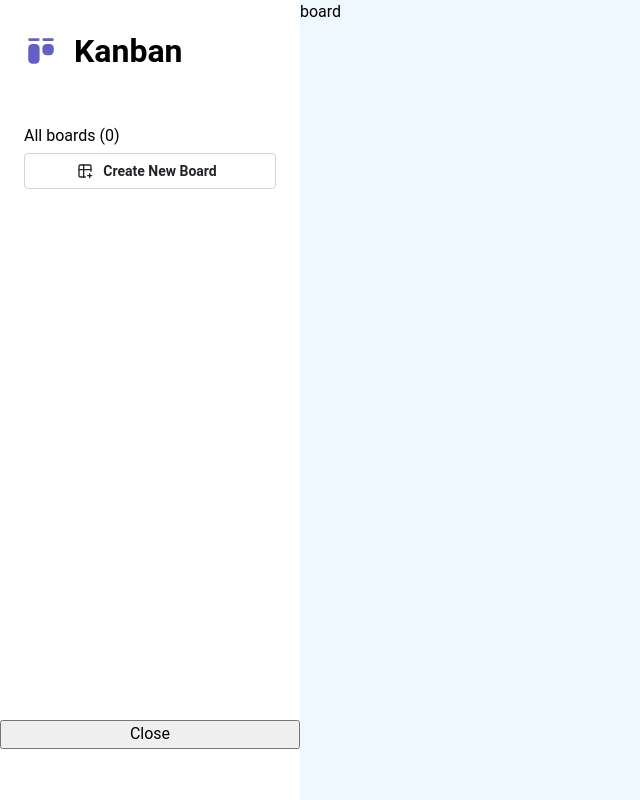
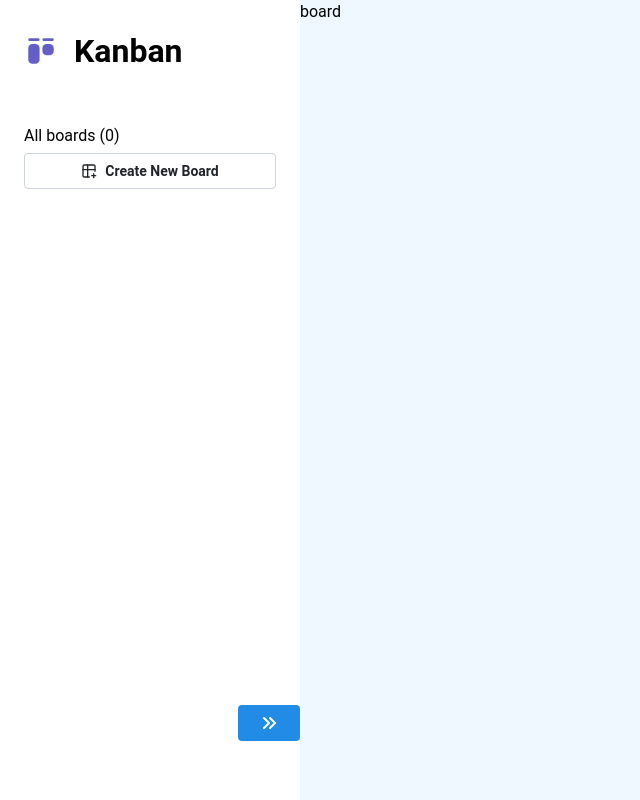
Before and after one commit to Alain-sys/kanban, a React (Vite) app: page / in a window 1280 px wide. Shown: the whole page, without its empty margins (0-640 px from the left). Built offline with nearby package versions, Linux system fonts and the light colour scheme.

Commit message:
style: add transition to the closed and opened menu

```diff
--- a/src/components/MenuBoard/MenuBoard.module.css
+++ b/src/components/MenuBoard/MenuBoard.module.css
@@ -1,14 +1,18 @@
 .menu {
-  width: 0%;
-  transition: 0.4s ease;
+  flex-shrink: 0;
+  padding: 32px 0;
+  transition: width 2s;
 }
 
-.menu--active {
+.menu--open {
   display: flex;
   flex-direction: column;
-  min-width: 300px;
+  width: 300px;
   min-height: 100vh;
-  padding: 32px 0;
+}
+
+.menu--close {
+  width: 0;
 }
 
 .menu__container_title {
@@ -31,9 +35,15 @@
   padding: 0 24px;
 }
 
+.menu__information {
+  white-space: nowrap;
+}
+
 .menu__scroll {
   overflow-y: scroll;
-  min-height: 70%;
+  /* min-height: 70%; */
+  min-height: 500px;
+  height: 500px;
 }
 
 .menu__board {
@@ -43,3 +53,41 @@
   gap: 16px;
   padding: 0 24px 0 32px;
 }
+
+.menu__button_container {
+  position: relative;
+}
+
+.menu__button {
+  position: absolute;
+
+  transition:
+    right 2s,
+    transform 2s; /* Transition pour le déplacement */
+}
+
+.menu__button--open {
+  right: -62px;
+  transform: translateX(0); /* Aucun déplacement horizontal */
+  border-top-left-radius: 0;
+  border-bottom-left-radius: 0;
+}
+
+.menu__button--close {
+  right: 0; /* Position à l'intérieur du menu */
+  transform: translateX(0); /* Déplacement horizontal complet à l'intérieur */
+  /* margin-right: -50px; */
+}
+
+.menu__button_icon {
+  transition: 0.4s;
+}
+
+.menu__button_icon--close {
+  transition-delay: 1s;
+  transform: rotate(180deg);
+}
+
+.menu__button_icon--open {
+  transform: rotate(0);
+}
--- a/src/components/MenuBoard/MenuBoard.tsx
+++ b/src/components/MenuBoard/MenuBoard.tsx
@@ -1,5 +1,5 @@
-import { Button, TextInput } from '@mantine/core';
-import { IconLayoutKanbanFilled, IconTablePlus } from '@tabler/icons-react';
+import { Button, TextInput, Tooltip } from '@mantine/core';
+import { IconChevronsLeft, IconLayoutKanbanFilled, IconTablePlus } from '@tabler/icons-react';
 import { useEffect, useState } from 'react';
 import { v4 as uuidv4 } from 'uuid';
 import { Board } from '../Board/Board.types';
@@ -64,19 +64,21 @@ const MenuBoard = () => {
 
   console.log('currentBoardList', boardList);
   return (
-    <div className={isOpenMenu ? styles['menu--active'] : styles.menu}>
+    <div className={`${styles.menu} ${isOpenMenu ? styles['menu--open'] : styles['menu--close']}`}>
       <div className={styles.menu__container_title}>
         <IconLayoutKanbanFilled size={34} color="#635FC7" />
         <h1 className={styles.menu__title}>Kanban</h1>
       </div>
       <div className={styles.menu__add_board}>
-        <p>All boards ({boardList.length > 0 ? boardList.length : 0})</p>
+        <p className={styles.menu__information}>
+          All boards ({boardList.length > 0 ? boardList.length : 0})
+        </p>
         <Button
           onClick={handleAddBoard}
-          leftSection={<IconTablePlus size={16} />}
           variant="default"
-          style={{ marginBottom: '1rem' }}
+          style={{ marginBottom: '1rem', position: 'static' }}
         >
+          <IconTablePlus size={16} style={{ marginRight: '8px' }} />
           Create New Board
         </Button>
       </div>
@@ -113,9 +115,19 @@ const MenuBoard = () => {
           </div>
         ))}
       </div>
-      <button type="button" onClick={handleVisibilityMenu}>
-        {isOpenMenu ? 'Close' : 'Open'}
-      </button>
+      <div className={styles.menu__button_container}>
+        <Tooltip label={isOpenMenu ? 'Close' : 'Open'}>
+          <Button
+            type="button"
+            className={`${styles.menu__button} ${isOpenMenu ? styles['menu__button--close'] : styles['menu__button--open']}`}
+            onClick={handleVisibilityMenu}
+          >
+            <IconChevronsLeft
+              className={`${styles.menu__button_icon} ${isOpenMenu ? styles['menu__button_icon--close'] : styles['menu__button_icon--open']}`}
+            />
+          </Button>
+        </Tooltip>
+      </div>
     </div>
   );
 };
--- a/src/components/MenuBoard/MenuBoardOptions/MenuBoardOptions.tsx
+++ b/src/components/MenuBoard/MenuBoardOptions/MenuBoardOptions.tsx
@@ -1,4 +1,4 @@
-import { ActionIcon, Menu, rem } from '@mantine/core';
+import { ActionIcon, Menu, rem, Tooltip } from '@mantine/core';
 import { IconCopy, IconDots, IconEdit, IconTrash } from '@tabler/icons-react';
 import { v4 as uuidv4 } from 'uuid';
 import { Board } from '../../Board/Board.types';
@@ -54,9 +54,11 @@ const MenuBoardOptions = ({
       transitionProps={{ transition: 'pop' }}
     >
       <Menu.Target>
-        <ActionIcon onClick={handleMenuToggle} variant="default">
-          <IconDots style={{ width: rem(16), height: rem(16) }} stroke={1.5} />
-        </ActionIcon>
+        <Tooltip label="Options">
+          <ActionIcon onClick={handleMenuToggle} variant="default">
+            <IconDots style={{ width: rem(16), height: rem(16) }} stroke={1.5} />
+          </ActionIcon>
+        </Tooltip>
       </Menu.Target>
       <Menu.Dropdown>
         <Menu.Label>Options</Menu.Label>
```
